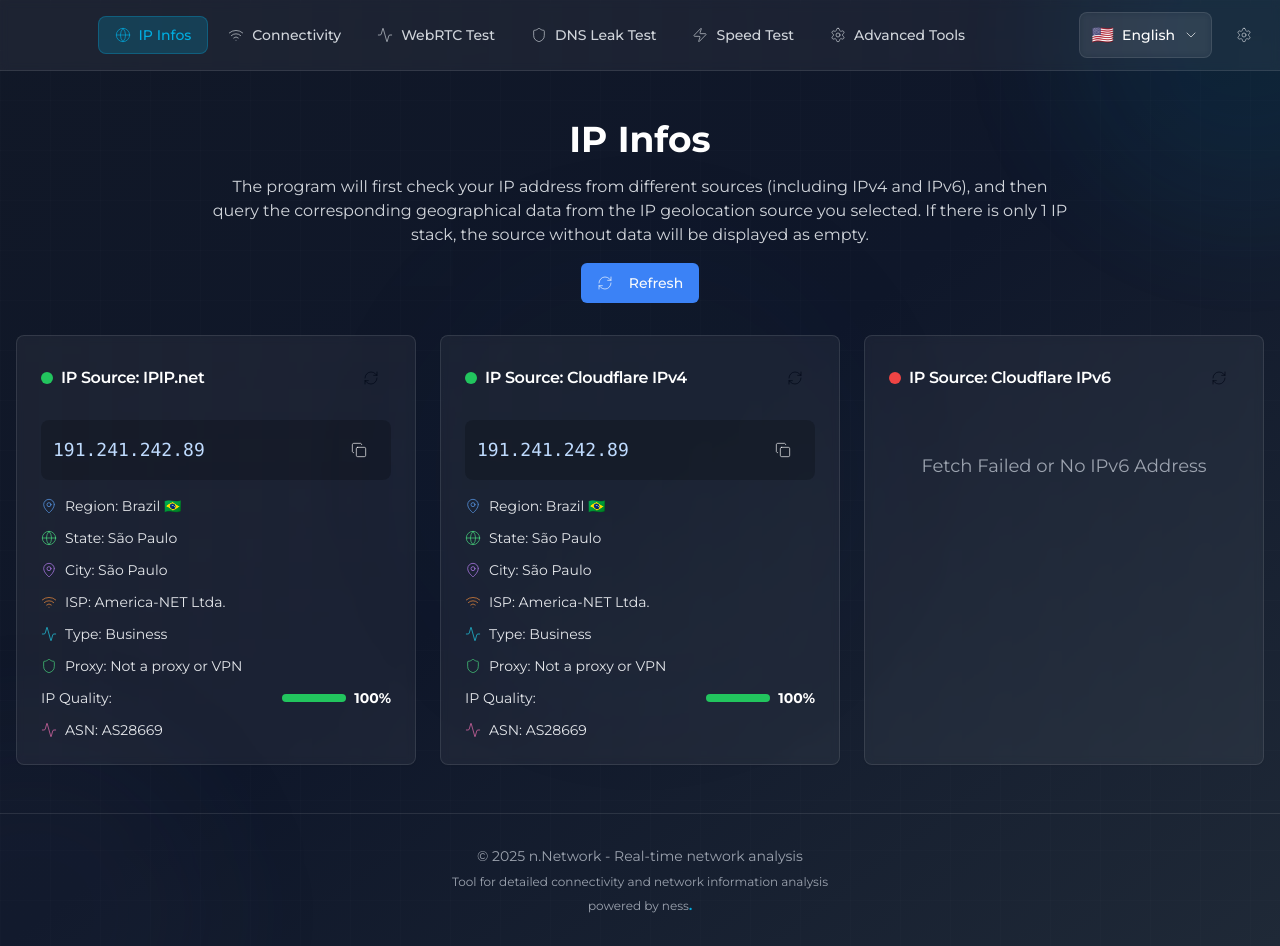
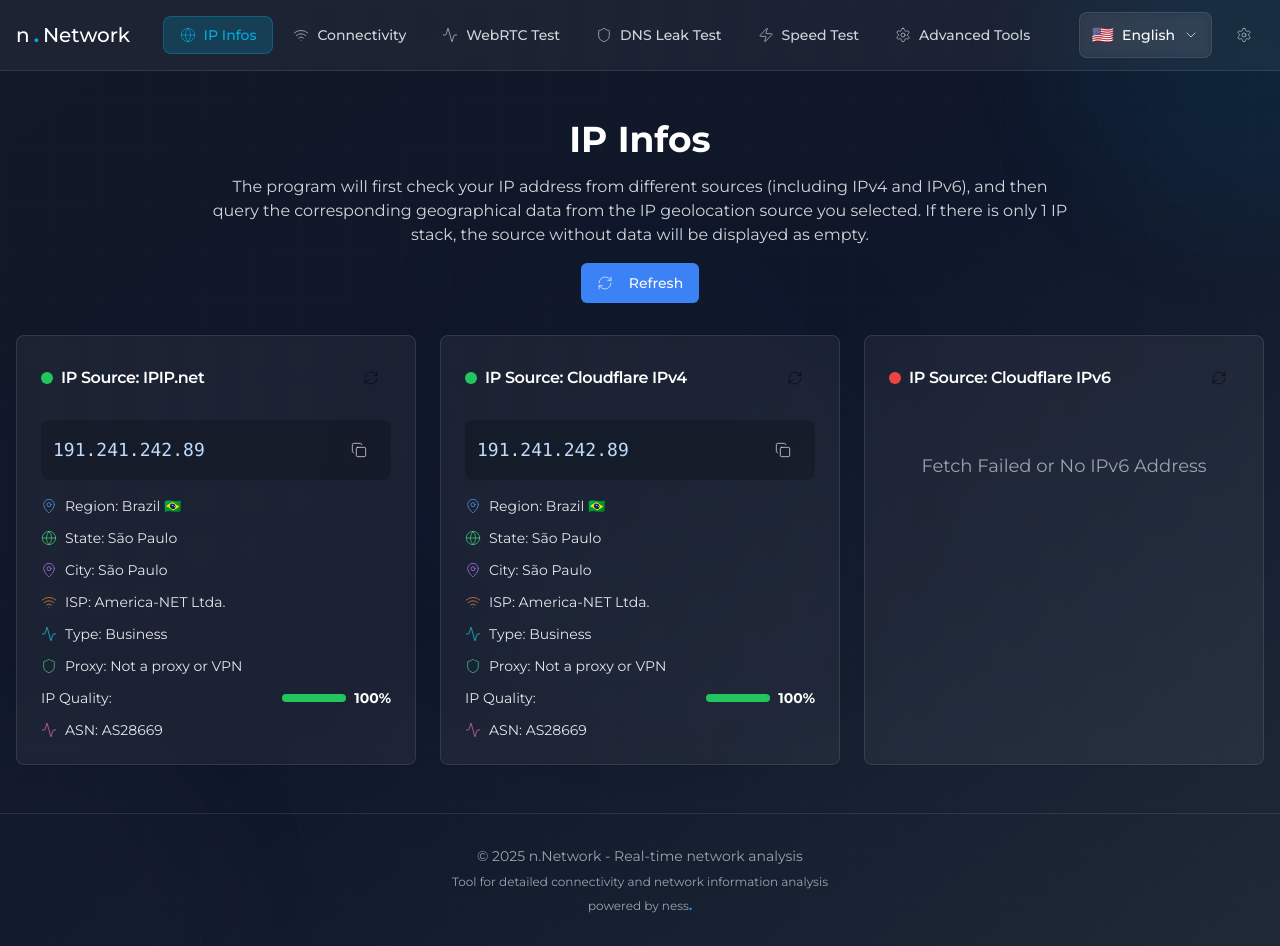
Before and after one commit to resper1965/ip-lookup-reimagined, a React (Vite) app: page / in a window 1280 px wide. Built offline with nearby package versions, Linux system fonts and the light colour scheme.

Commit message:
Add application logo
Added a logo to the application, displaying "n.Network" in Montserrat font with a bold, teal-colored dot. The logo is positioned in the top-left corner of all screens.

```diff
--- /dev/null
+++ b/src/components/Logo.tsx
@@ -0,0 +1,14 @@
+
+import React from 'react';
+
+const Logo = () => {
+  return (
+    <div className="flex items-center space-x-1 font-montserrat">
+      <span className="text-white text-xl font-medium">n</span>
+      <span className="text-[#00ade0] text-xl font-bold">.</span>
+      <span className="text-white text-xl font-medium">Network</span>
+    </div>
+  );
+};
+
+export default Logo;
--- a/src/components/Navigation.tsx
+++ b/src/components/Navigation.tsx
@@ -3,6 +3,7 @@ import { useState } from "react";
 import { Globe, Wifi, Activity, Shield, Zap, Settings, Menu, X } from "lucide-react";
 import { useLanguage } from "@/contexts/LanguageContext";
 import LanguageSelector from "./LanguageSelector";
+import Logo from "./Logo";
 
 interface NavigationProps {
   activeTab: string;
@@ -57,6 +58,10 @@ const Navigation = ({ activeTab, onTabChange, onSettingsClick }: NavigationProps
       <div className="container mx-auto px-4">
         {/* Desktop Navigation */}
         <div className="hidden lg:flex items-center justify-between py-3">
+          <div className="flex items-center">
+            <Logo />
+          </div>
+
           <div className="flex items-center justify-center space-x-1 flex-1">
             {tabs.map(tab => {
               const Icon = tab.icon;
@@ -76,7 +81,8 @@ const Navigation = ({ activeTab, onTabChange, onSettingsClick }: NavigationProps
               );
             })}
           </div>
-          <div className="flex items-center space-x-3 ml-4">
+
+          <div className="flex items-center space-x-3">
             <LanguageSelector />
             <button
               onClick={onSettingsClick}
@@ -90,6 +96,10 @@ const Navigation = ({ activeTab, onTabChange, onSettingsClick }: NavigationProps
         {/* Mobile Navigation */}
         <div className="lg:hidden">
           <div className="flex items-center justify-between py-3">
+            <Logo />
+
+            <div className="flex items-center space-x-2">
+              <LanguageSelector />
               <button
                 onClick={() => setIsMobileMenuOpen(!isMobileMenuOpen)}
                 className="flex items-center space-x-2 px-3 py-2 rounded-lg text-white hover:bg-white/10 transition-all duration-200"
@@ -101,9 +111,6 @@ const Navigation = ({ activeTab, onTabChange, onSettingsClick }: NavigationProps
                 )}
                 <span className="text-sm font-medium">Menu</span>
               </button>
-
-            <div className="flex items-center space-x-2">
-              <LanguageSelector />
             </div>
           </div>
 
```
Lines whose indentation alone changed are shown as unchanged.
